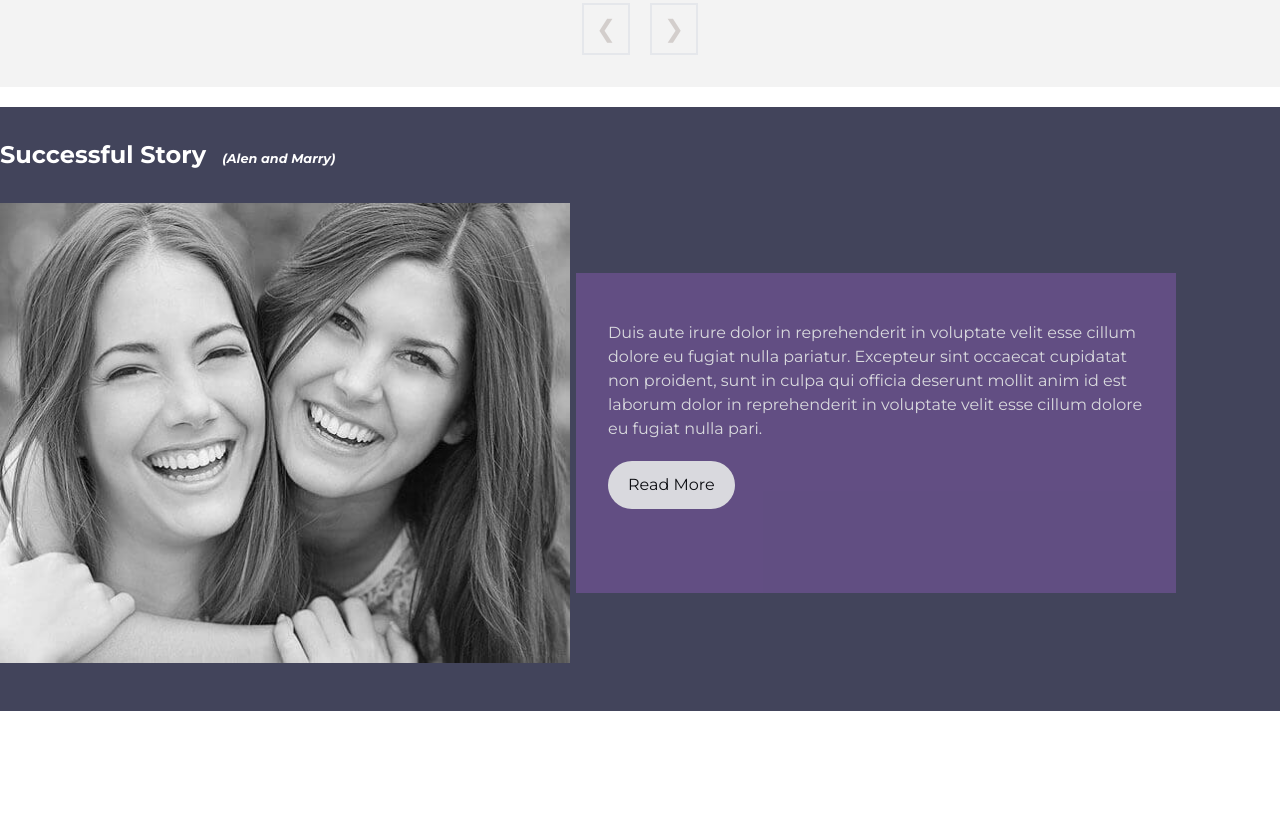
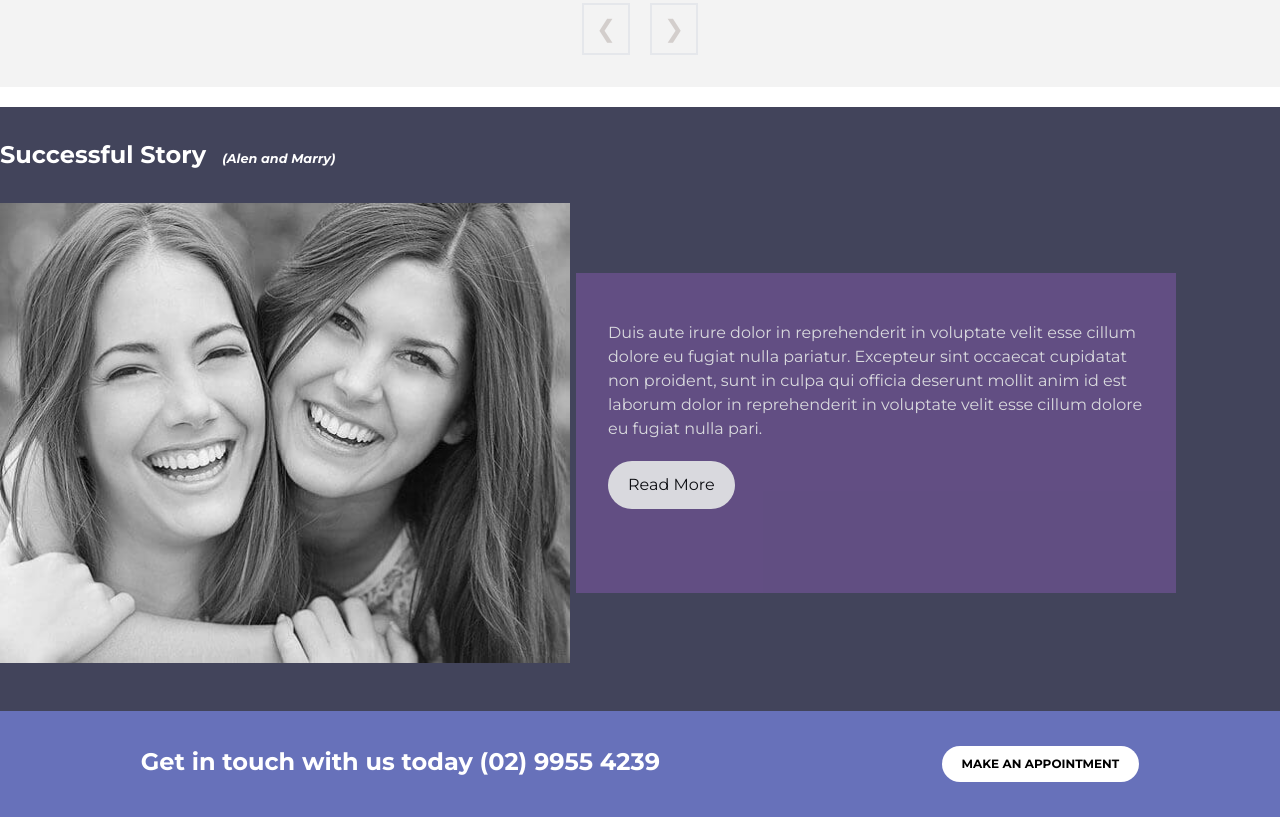
Before and after one commit to Kayum-Ali/Dental-Care, a plain HTML site: page index.html in a window 1280 px wide. Shown: the part 2050-2867 px from the top of the page. Before the commit the page ends 2761 px from the top, so only its background shows below. Drawn offline with nearby package versions, Linux system fonts and the light colour scheme.

Commit message:
ger in touch section done

```diff
--- a/index.html
+++ b/index.html
@@ -479,7 +479,7 @@
                   voluptate velit esse cillum dolore eu fugiat nulla pari.
                 </p>
                 <button
-                  class="px-5 py-3 bg-white text-black rounded-[35px] mt-5"
+                  class="px-5 py-3 bg-white text-black rounded-[35px] mt-5 hover:bg-[#3695CC]"
                 >
                   Read More
                 </button>
@@ -488,6 +488,24 @@
           </div>
         </div>
       </section>
+
+      <section class="bg-[#6771BA]">
+        <!-- get in touch section start -->
+        <div class="flex justify-around flex-col lg:flex-row py-[35px]">
+          <h2
+            class="text-xl lg:text-2xl text-center mb-3 lg:mb-0 text-white font-bold"
+          >
+            Get in touch with us today (02) 9955 4239
+          </h2>
+          <div class="text-center">
+            <button
+              class="uppercase text-black bg-white hover:bg-[#3695CC] w-1/2 lg:w-auto px-5 py-2.5 rounded-[35px] font-bold text-xs"
+            >
+              Make An Appointment
+            </button>
+          </div>
+        </div>
+      </section>
     </main>
     <script src="index.js"></script>
   </body>
```
